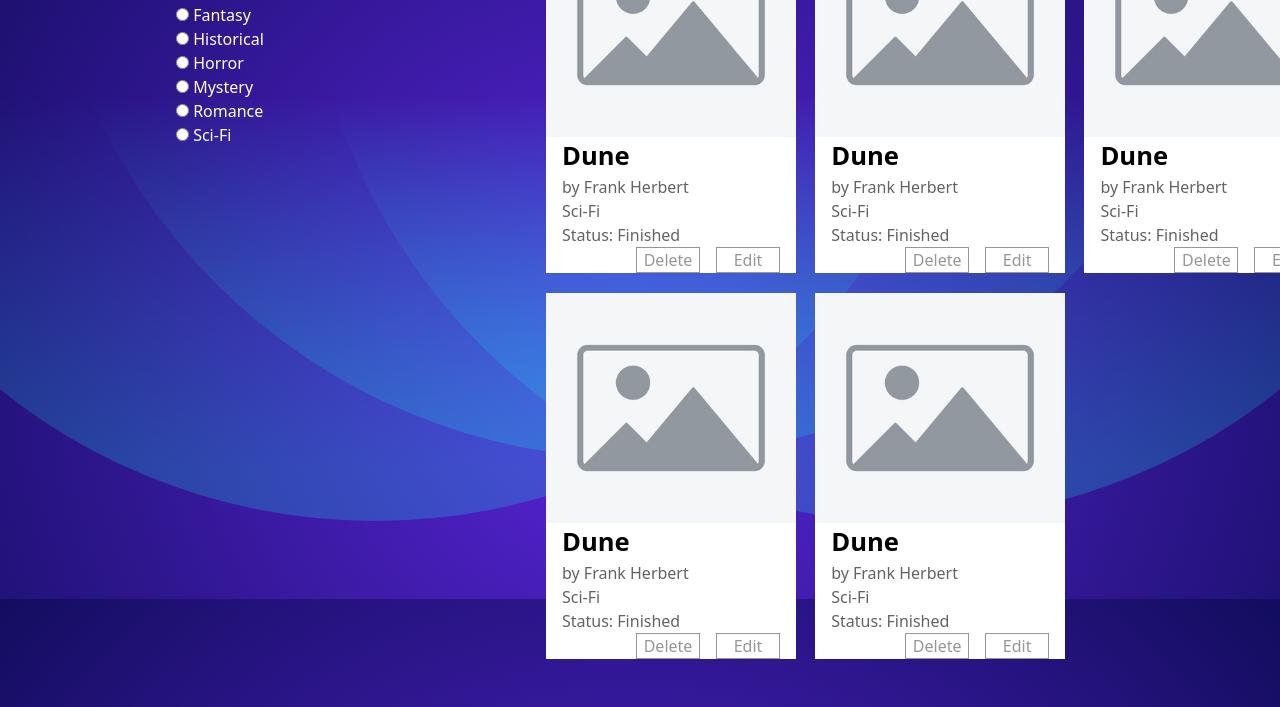
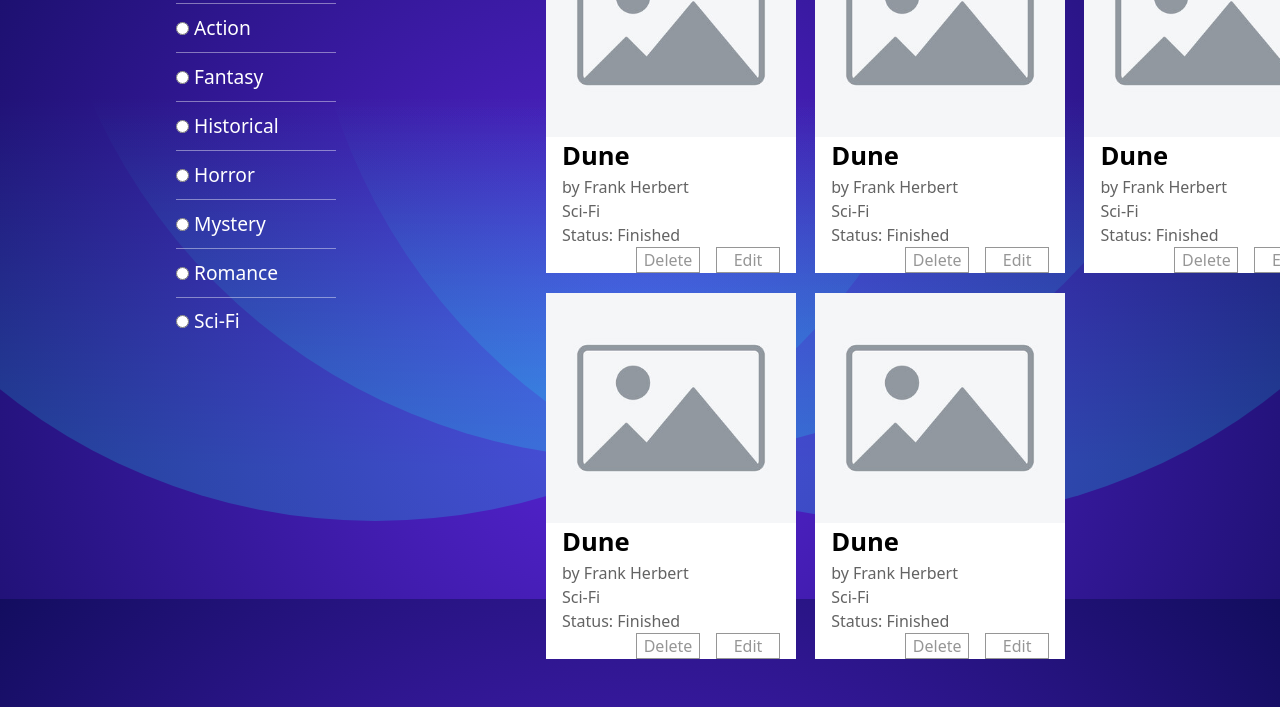
Before and after one commit to gianluiss/Project-Library-2, a plain HTML site: page index.html in a window 1280 px wide. Shown: the part 201-908 px from the top of the page. Drawn offline with Linux system fonts and the light colour scheme.

Commit message:
Added styles to aside radio buttons(Genre choices)

```diff
--- a/index.html
+++ b/index.html
@@ -11,12 +11,12 @@
 <body>
     <header>
         <h1>Books</h1>
-        <button>New Book</button>
+        <button class="new-book-btn">New Book</button>
     </header>
 
     <aside>
+        <h2>Genre</h2>
         <form>
-            <h2>Genre</h2>
 
             <label>
                 <input type="radio" name="genre" value="All" checked>
--- a/styles.css
+++ b/styles.css
@@ -102,7 +102,26 @@
 }
 
 aside label {
+    font-size: 1.2rem;
     color: white;
+    cursor: pointer;
+    padding: 0.6rem 0 0.6rem 0;
+    width: 10rem;
+    align-self: flex-start;
+}
+
+aside label:not(:first-child) {
+    border-top: 1px solid rgba(255, 255, 255, 0.418);
+}
+
+/*
+input[type="radio"] {
+    appearance: none;
+}
+*/
+
+aside label:hover {
+    background-color: rgba(238, 234, 255, 0.185);
 }
 /* Aside styles */
 
```
